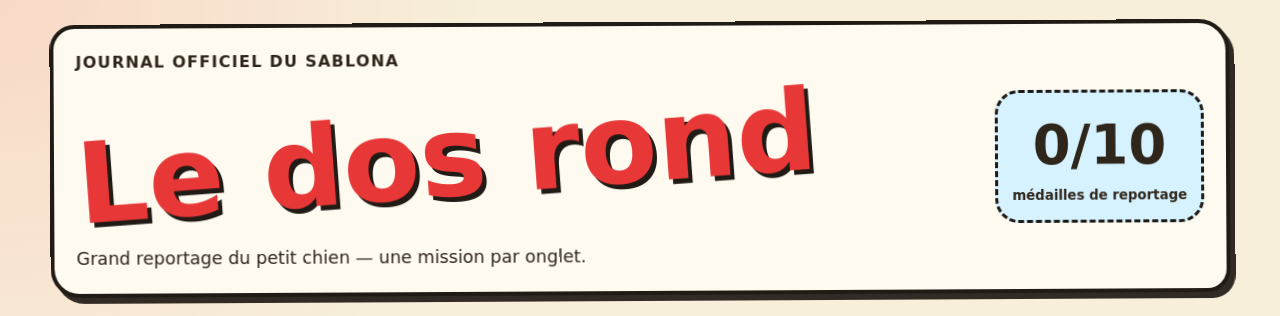
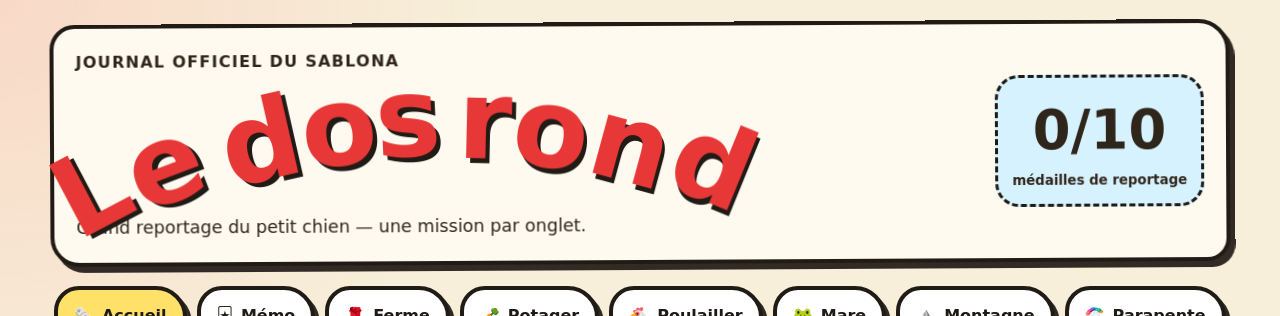
Before and after one commit to pharmaexport/Jeux, a React (Vite) app: page / in a window 1280 px wide. Shown: the top 316 px of the page. Built offline with nearby package versions, Linux system fonts and the light colour scheme.

Commit message:
Mettre le titre Le dos rond en arc

```diff
--- a/src/App.jsx
+++ b/src/App.jsx
@@ -45,7 +45,17 @@ function App() {
       <header className="site-header hand-frame">
         <div>
           <p className="kicker">Journal officiel du Sablona</p>
-          <h1>Le dos rond</h1>
+          <h1 className="arch-title" aria-label="Le dos rond">
+            <span aria-hidden="true">L</span>
+            <span aria-hidden="true">e</span>
+            <span aria-hidden="true">d</span>
+            <span aria-hidden="true">o</span>
+            <span aria-hidden="true">s</span>
+            <span aria-hidden="true">r</span>
+            <span aria-hidden="true">o</span>
+            <span aria-hidden="true">n</span>
+            <span aria-hidden="true">d</span>
+          </h1>
           <p className="subtitle">Grand reportage du petit chien — une mission par onglet.</p>
         </div>
         <div className="header-mascot" aria-label="Carnet de médailles">
```
